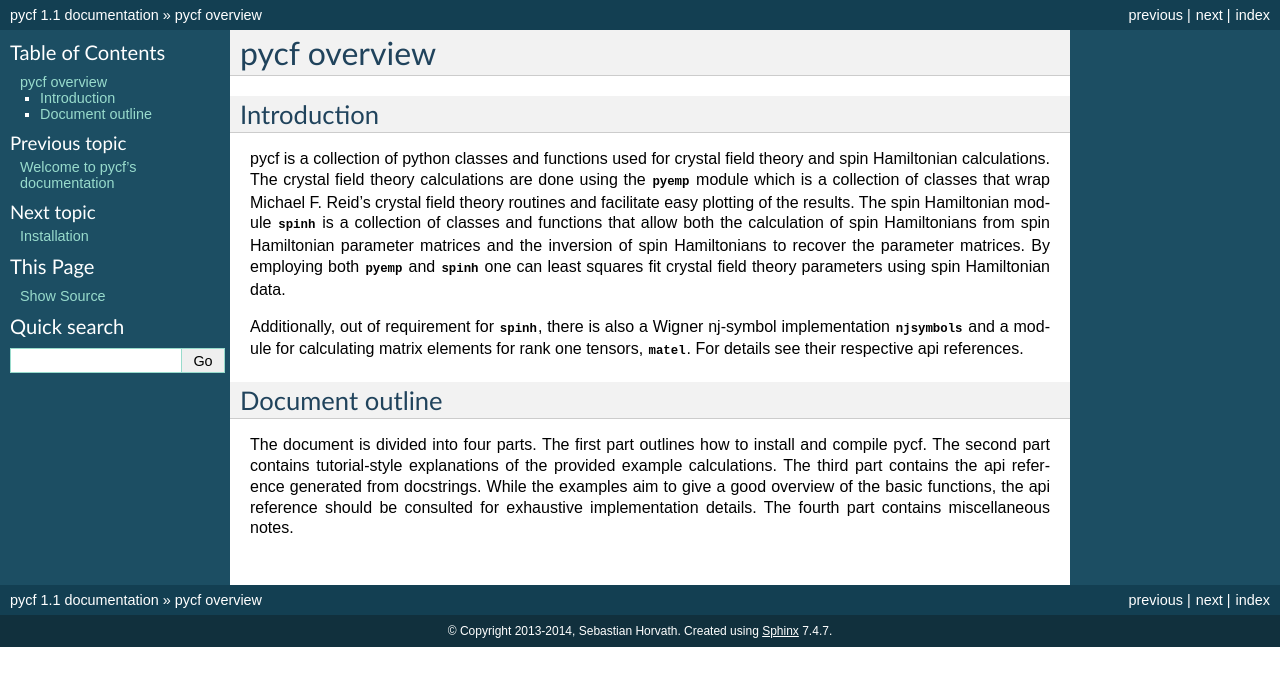
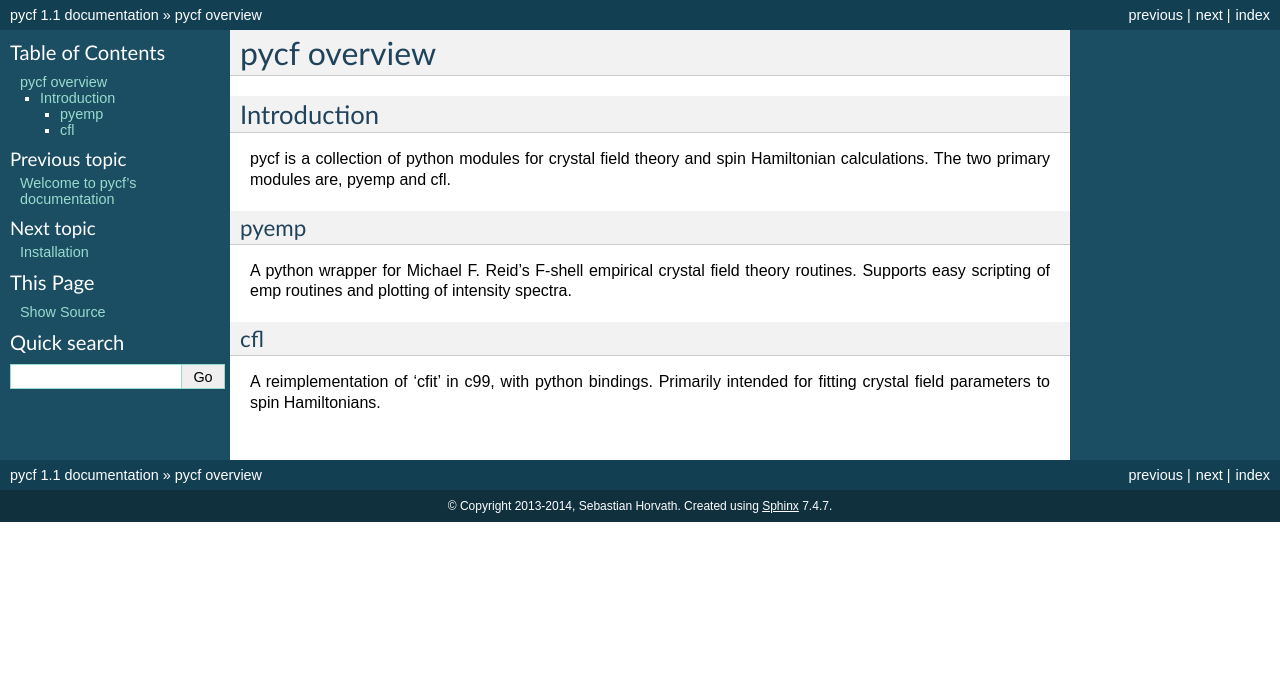
Before and after one commit to mikereidnz/pycf, a Sphinx documentation site: the page built from doc/overview.rst, in a window 1280 px wide. Shown: the top 686 px of the page. Built offline with Sphinx 7.4.7, drawn with Linux system fonts in a browser that asks for light colours; formulas are drawn with MathJax 3.

Commit message:
Documentation tidy.

```diff
--- a/doc/index.rst
+++ b/doc/index.rst
@@ -12,7 +12,6 @@ Welcome to pycf's documentation
   overview
   install
   pyemp
-  spinh
   reference
   gpc_installation
   emp_lapack
--- a/doc/overview.rst
+++ b/doc/overview.rst
@@ -3,27 +3,16 @@ pycf overview
 
 Introduction
 ------------
-pycf is a collection of python classes and functions used for crystal field
-theory and spin Hamiltonian calculations.  The crystal field theory calculations
-are done using the :mod:`pyemp` module which is a collection of classes that
-wrap Michael F. Reid's crystal field theory routines and facilitate easy
-plotting of the results.  The spin Hamiltonian module :mod:`spinh` is a
-collection of classes and functions that allow both the calculation of spin
-Hamiltonians from spin Hamiltonian parameter matrices and the inversion of spin
-Hamiltonians to recover the parameter matrices.  By employing both :mod:`pyemp`
-and :mod:`spinh` one can least squares fit crystal field theory parameters using
-spin Hamiltonian data.
+pycf is a collection of python modules for crystal field theory and spin
+Hamiltonian calculations.  The two primary modules are, pyemp and cfl.
 
-Additionally, out of requirement for :mod:`spinh`, there is also a Wigner
-nj-symbol implementation :mod:`njsymbols` and a module for calculating matrix
-elements for rank one tensors, :mod:`matel`.  For details see their respective
-api references.
+pyemp
+~~~~~
+A python wrapper for Michael F. Reid's F-shell empirical crystal field theory
+routines.  Supports easy scripting of emp routines and plotting of intensity
+spectra.
 
-Document outline
-----------------
-The document is divided into four parts.  The first part outlines how to install
-and compile pycf. The second part contains tutorial-style explanations of the
-provided example calculations.  The third part contains the api reference
-generated from docstrings.  While the examples aim to give a good overview of
-the basic functions, the api reference should be consulted for exhaustive
-implementation details.  The fourth part contains miscellaneous notes.
+cfl
+~~~
+A reimplementation of 'cfit' in c99, with python bindings.  Primarily intended
+for fitting crystal field parameters to spin Hamiltonians.
```
Also changed, not shown: README.rst (+6 -4 lines), doc/install.rst (+6 -4 lines), doc/pyemp.rst (+6 -6 lines), doc/reference.rst (+14 -0 lines), setup.py (+2 -9 lines), 1 other file.
